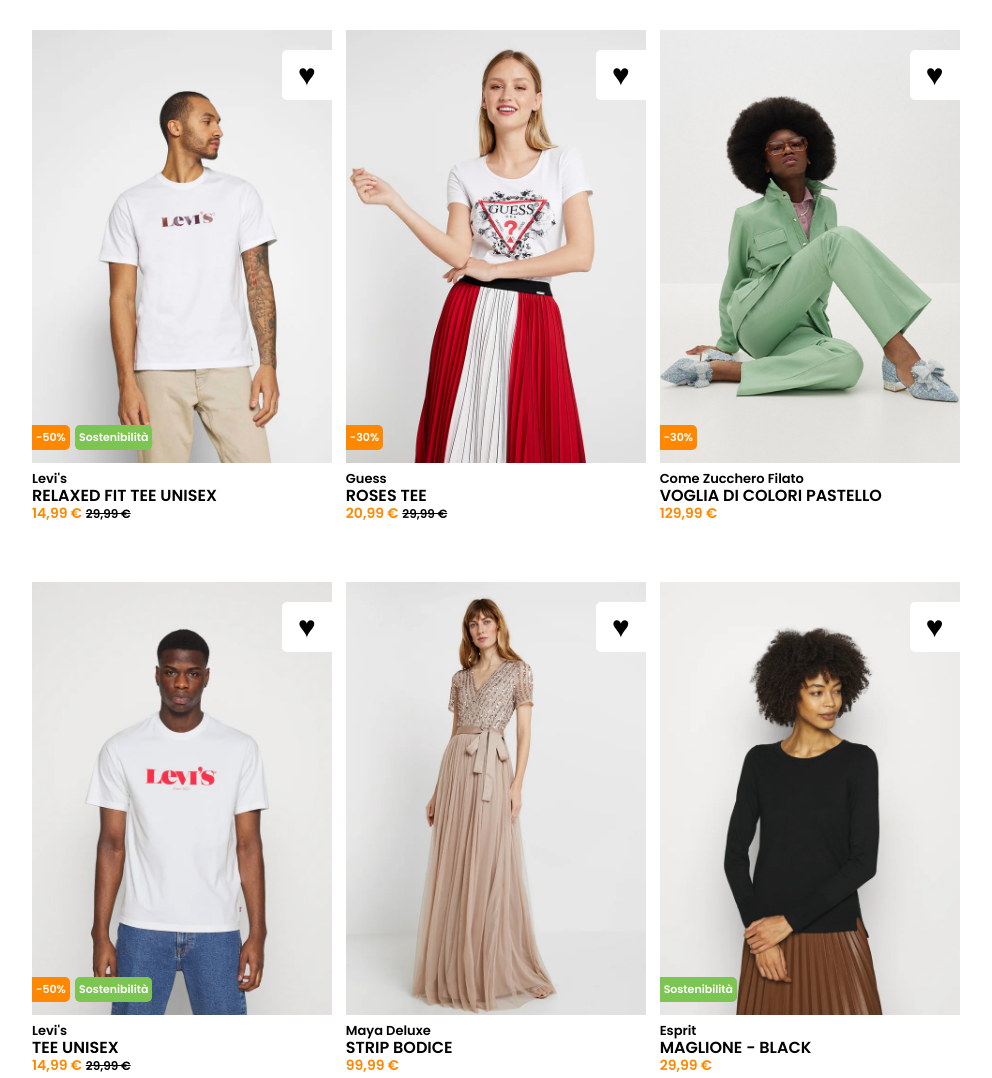
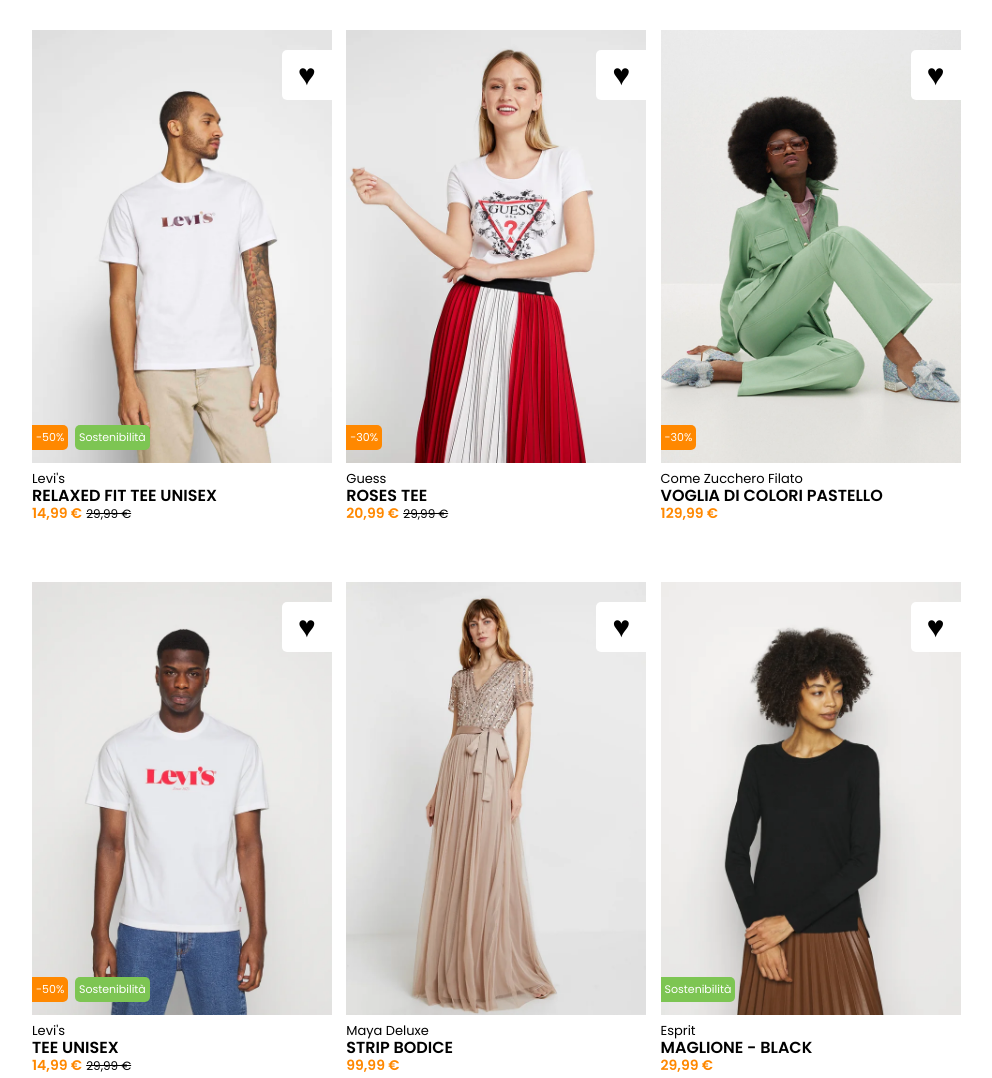
Before and after one commit to KSigma91/html-css-boolando, a plain HTML site: page index.html in a window 1280 px wide. Shown: the whole page, without its empty margins (113-1105 px from the left). Drawn offline with Linux system fonts and the light colour scheme.

Commit message:
modifica al font

```diff
--- a/css/style.css
+++ b/css/style.css
@@ -91,17 +91,23 @@
 
 .info .brand {
     font-size: 13px;
-    font-weight: lighter;
+    font-weight: 400;
+}
+
+.info p {
+    font-weight: bold;
 }
 
 .info .price {
     font-size: 14px;
+    font-weight: bold;
     color: rgb(255, 136, 0);
 }
 
 .info .barred {
     text-decoration: line-through;
     font-size: 12px;
+    font-weight: 400;
 }
 /* chiusura informazioni prodotto */
 /* chiusura impostazioni generali */
--- a/index.html
+++ b/index.html
@@ -6,7 +6,7 @@
     <meta name="viewport" content="width=device-width, initial-scale=1.0">
     <link rel="preconnect" href="https://fonts.googleapis.com">
     <link rel="preconnect" href="https://fonts.gstatic.com" crossorigin>
-    <link href="https://fonts.googleapis.com/css2?family=Poppins:wght@600&display=swap" rel="stylesheet">
+    <link href="https://fonts.googleapis.com/css2?family=Poppins:wght@200;300;400;600&display=swap" rel="stylesheet">
     <link rel="stylesheet" href="./css/style.css">
     <title>Boolando</title>
 </head>
```
